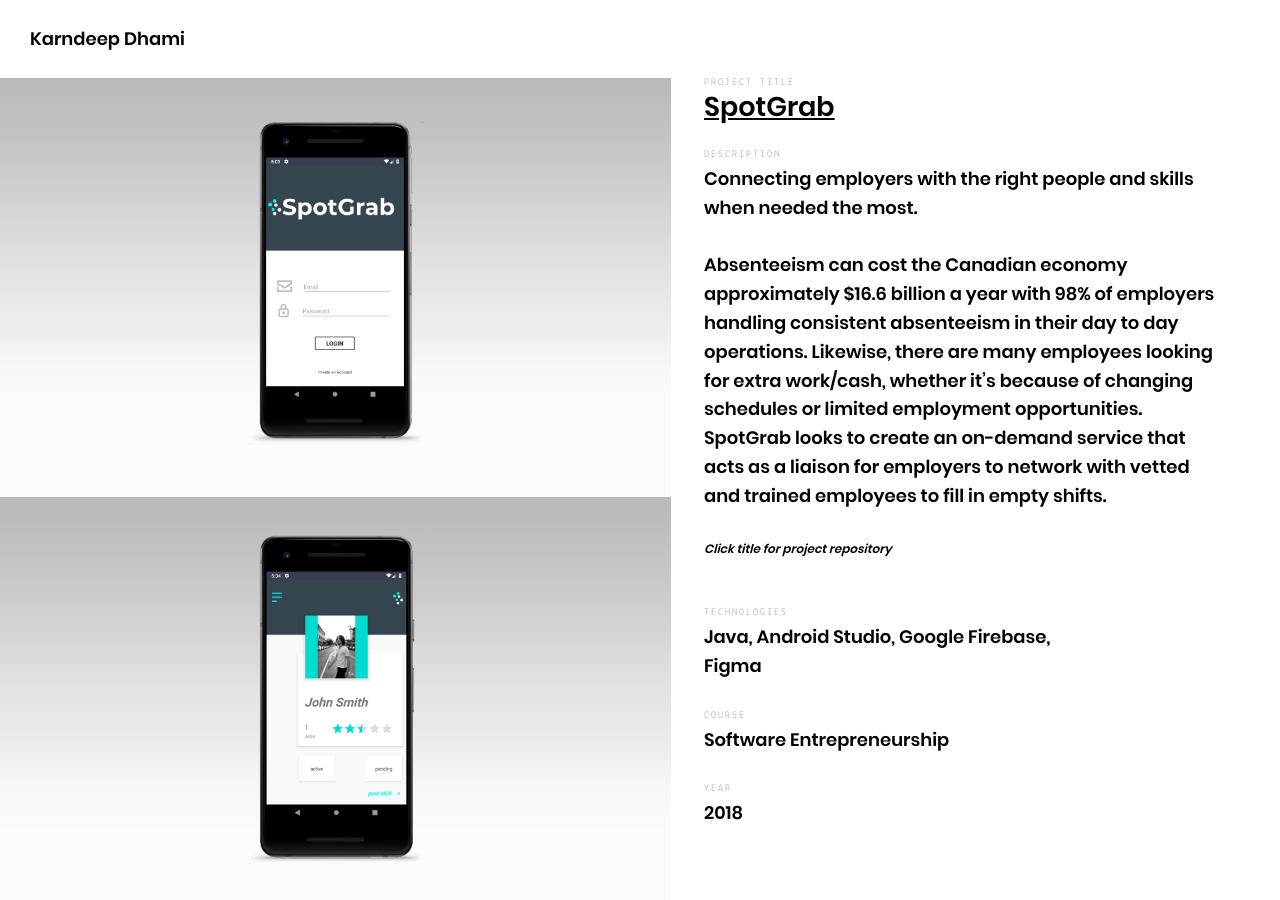
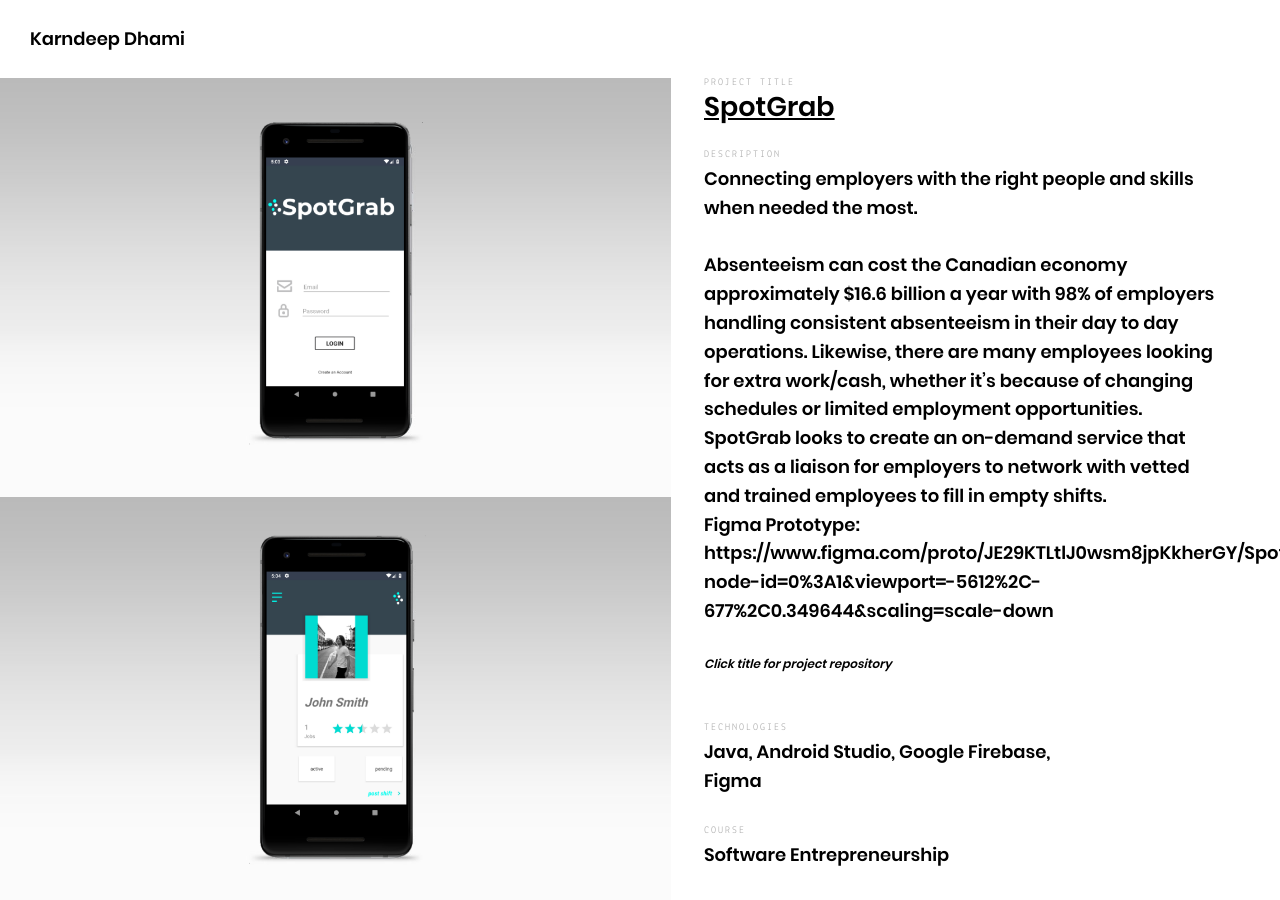
Before and after one commit to ksdhami/ksdhami.github.io, a Jekyll site: the page built from _posts/projects/2017-04-01-spotgrab.md, in a window 1280 px wide and 900 px high. Built offline with Jekyll 4.4.1, drawn with Linux system fonts in a browser that asks for light colours.

Commit message:
added Figma link

```diff
--- a/_posts/projects/2017-04-01-spotgrab.md
+++ b/_posts/projects/2017-04-01-spotgrab.md
@@ -34,5 +34,7 @@
 ---
 <p>Connecting employers with the right people and skills when needed the most. <br> <br> Absenteeism can cost the Canadian economy approximately $16.6 billion a year with 98% of employers handling consistent absenteeism in their day to day operations. Likewise, there are many employees looking for extra work/cash, whether it’s because of changing schedules or limited employment opportunities. SpotGrab looks to create an on-demand service that acts as a liaison for employers to network with vetted and trained employees to fill in empty shifts.
 <br>
+  Figma Prototype: https://www.figma.com/proto/JE29KTLtlJ0wsm8jpKkherGY/SpotGrab?node-id=0%3A1&viewport=-5612%2C-677%2C0.349644&scaling=scale-down
+  <br>
 </p>
 ###### *Click title for project repository*
```
